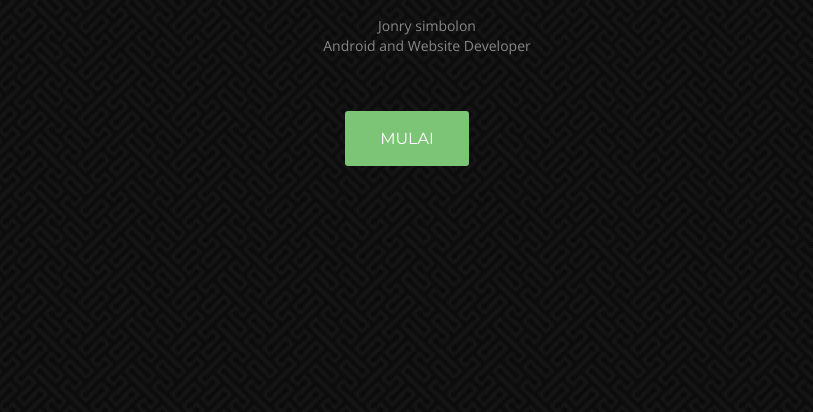
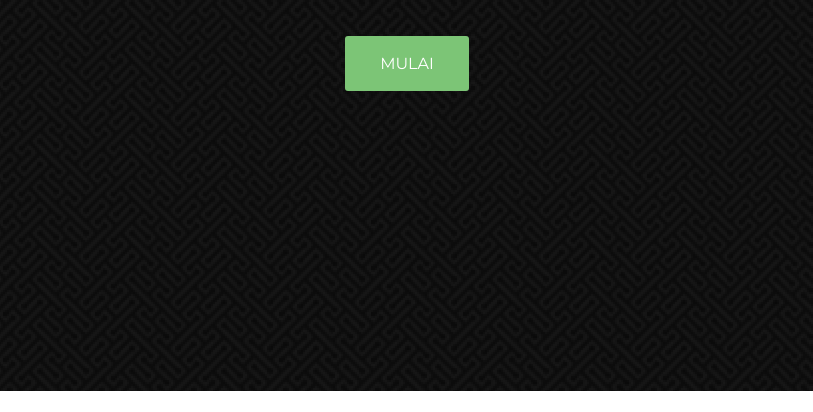
Before and after one commit to jonrysimbolon/jonrysimbolon.github.io, a plain HTML site: page index.html in a window 1280 px wide. Shown: the part 522-934 px from the top of the page, without its empty margins (233-1046 px from the left). Drawn offline with nearby package versions, Linux system fonts and the light colour scheme.

Commit message:
third commit

```diff
--- a/index.html
+++ b/index.html
@@ -47,8 +47,8 @@
 			</figure>
 			<h1 class="animated fadeInDown delay-07s">Welcome To My Personal Page.</h1>
 			<ul class="we-create animated fadeInUp delay-1s">
-				<ul>Jonry simbolon</ul>
-				<ul>Android and Website Developer</ul>
+				<!-- <ul>Jonry simbolon</ul>
+				<ul>Android and Website Developer</ul> -->
 			</ul>
 			<a class="link animated fadeInUp delay-1s servicelink" href="#service">Mulai</a>
 		</div>
```
